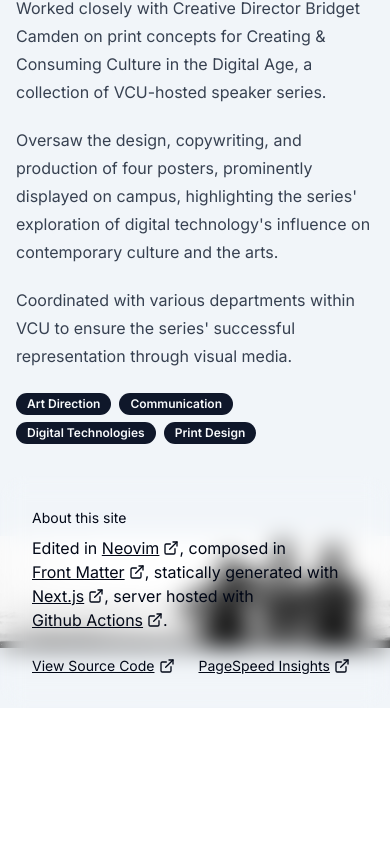
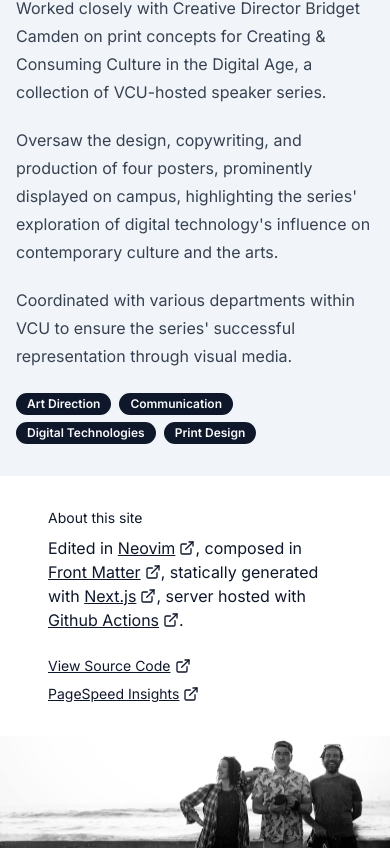
Before and after one commit to josephdburdick/j0e.me, a Next.js app: page / in a window 390 px wide. Shown: the part 6692-7540 px from the top of the page. Before the commit the page ends 7400 px from the top, so only its background shows below. Built offline with nearby package versions, Linux system fonts and the light colour scheme; no server answers.

Commit message:
Fix responsive footer section

```diff
--- a/src/app/_content/About.tsx
+++ b/src/app/_content/About.tsx
@@ -20,18 +20,10 @@ export default function Footer() {
     },
   ]
   return (
-    <div className="flex items-center bg-secondary">
-      <Image
-        src={src}
-        alt={alt}
-        width={width}
-        height={height}
-        className="absolute z-0 aspect-auto"
-      />
-
-      <div className="relative">
-        <div className="grid sm:grid-cols-2">
-          <div className="space-y-2 rounded-3xl p-8 mix-blend-darken backdrop-blur-md md:p-16 lg:p-24 xl:p-36">
+    <div className="relative flex flex-col items-center bg-white">
+      <div className="container z-10 items-center lg:absolute lg:flex lg:h-full">
+        <div className="grid gap-4 lg:grid-cols-2">
+          <div className="space-y-2 rounded-3xl p-8 text-primary backdrop-blur-md xl:p-16">
             <div className="text-sm">About this site</div>
             <p>
               Edited in{" "}
@@ -58,6 +50,13 @@ export default function Footer() {
           </div>
         </div>
       </div>
+      <Image
+        src={src}
+        alt={alt}
+        width={width}
+        height={height}
+        className="z-0 aspect-auto"
+      />
     </div>
   )
 }
```
